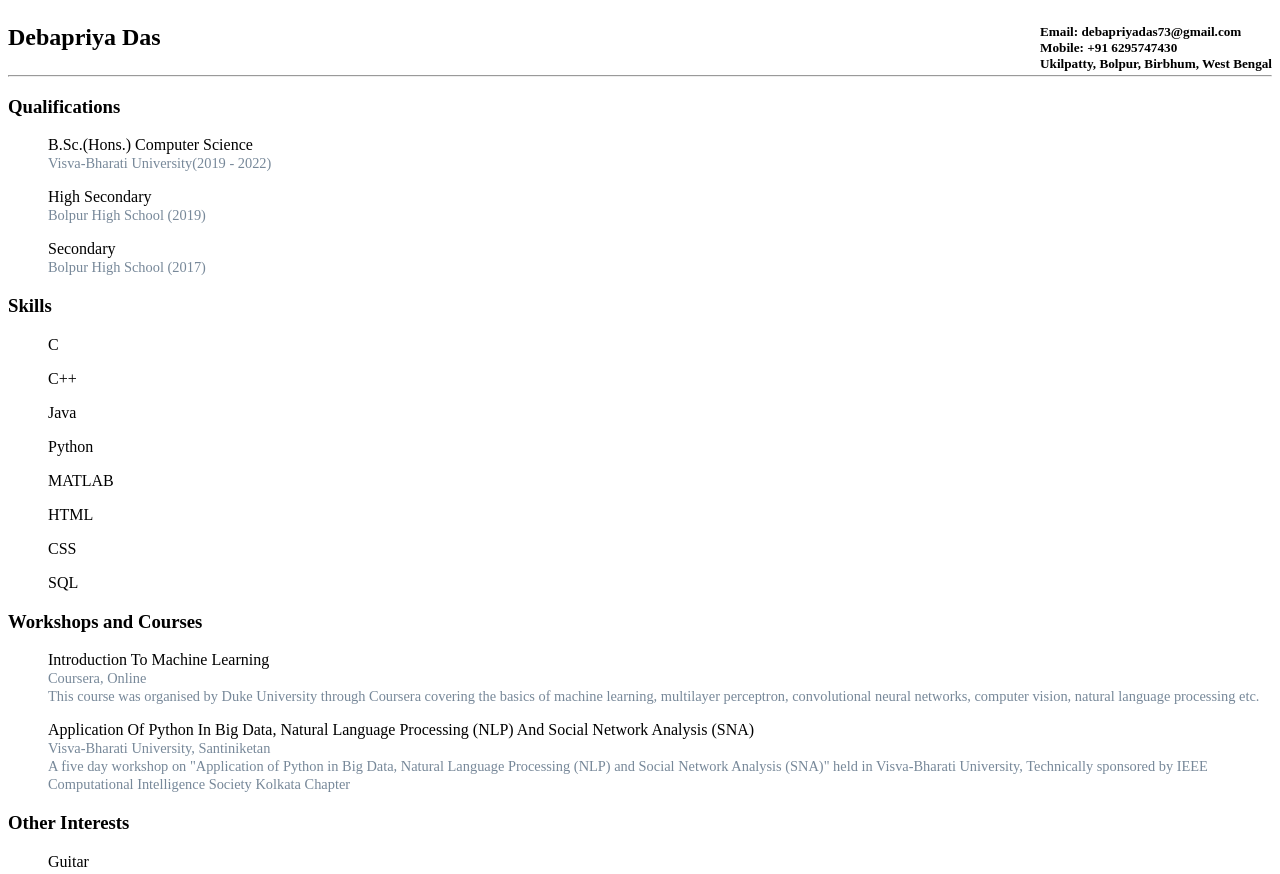
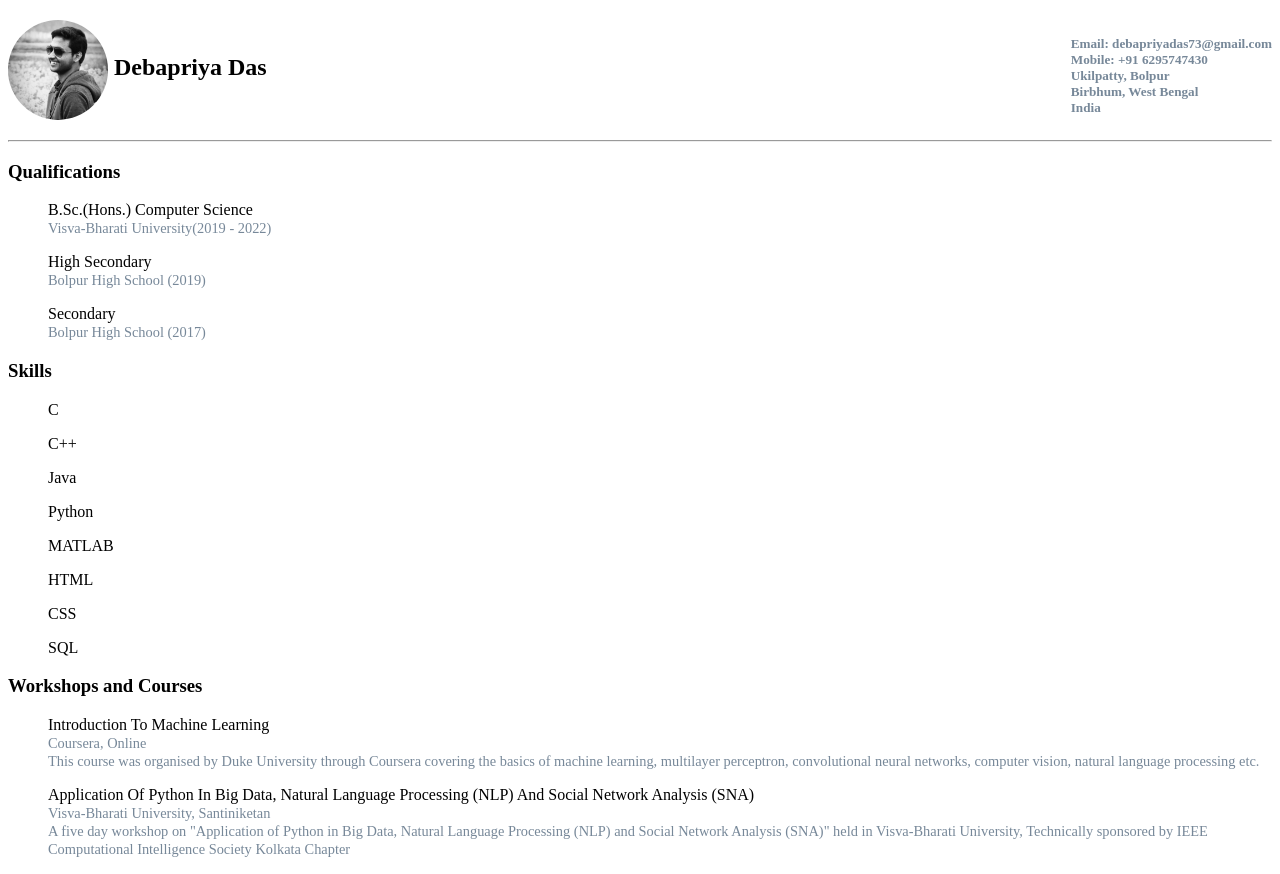
Before and after one commit to Debapriya-source/my_cv, a plain HTML site: page index.html in a window 1280 px wide. Shown: the top 874 px of the page. Drawn offline with Linux system fonts and the light colour scheme.

Commit message:
image add

```diff
--- a/index.html
+++ b/index.html
@@ -10,12 +10,13 @@
 
 <body>
     <h2>
-        <p style="text-align:left;">
+        <img src="pic.JPG" width="100" height="100" style="clip-path: circle(); vertical-align: middle;">
+        <p style="text-align:left; display: inline;">
             Debapriya Das
-            <span style="float:right;font-size: 55%;">
-                Email: debapriyadas73@gmail.com<br>
+            <span style="float:right;font-size: 55%; color: lightslategray;">
+                <br>Email: debapriyadas73@gmail.com<br>
                 Mobile: +91 6295747430<br>
-                Ukilpatty, Bolpur, Birbhum, West Bengal
+                Ukilpatty, Bolpur<br> Birbhum, West Bengal<br>India
             </span>
         </p>
     </h2>
```
Also changed, not shown: pic.JPG (added).
